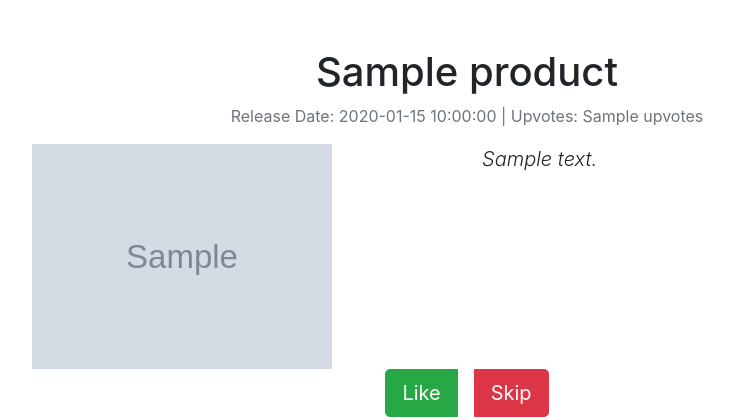
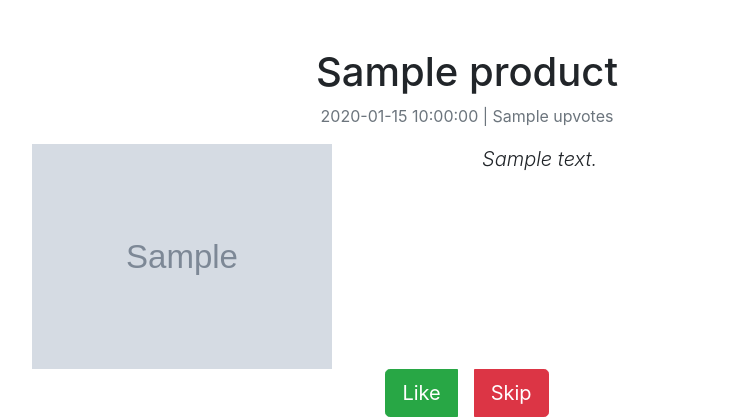
Before and after one commit to namuan/ph-browser, a Flask app: template templates/product.html in a window 1280 px wide. Shown: the top 420 px of the page, without its empty margins (173-907 px from the left). Run offline with Flask 3, Linux system fonts and the light colour scheme; the template is opened without the code that fills it: most values are stand-ins (such as "Sample title", 1, 10 or a date in 2020); grey boxes marked "Sample" are stand-in pictures; parts of the project's set-up code (start-up, migrations or seed data) failed here and were passed over; some libraries are stand-ins or nearby versions.

Commit message:
fix: remove "Release Date" and "Upvotes" labels from product display

```diff
--- a/templates/product.html
+++ b/templates/product.html
@@ -10,7 +10,7 @@
 <body class="container mt-5">
     <div class="text-center">
         <h1>{{ product['name'] }}</h1>
-        <p class="text-muted">Release Date: {{ product['release_date'] }} | Upvotes: {{ product['upvotes'] }}</p>
+        <p class="text-muted">{{ product['release_date'] }} | {{ product['upvotes'] }}</p>
         <div class="row">
             <div class="col-md-6">
                 <img src="{{ product['main_image'] }}" alt="{{ product['name'] }}" class="img-fluid mx-auto d-block" style="max-width: 300px;">
```
